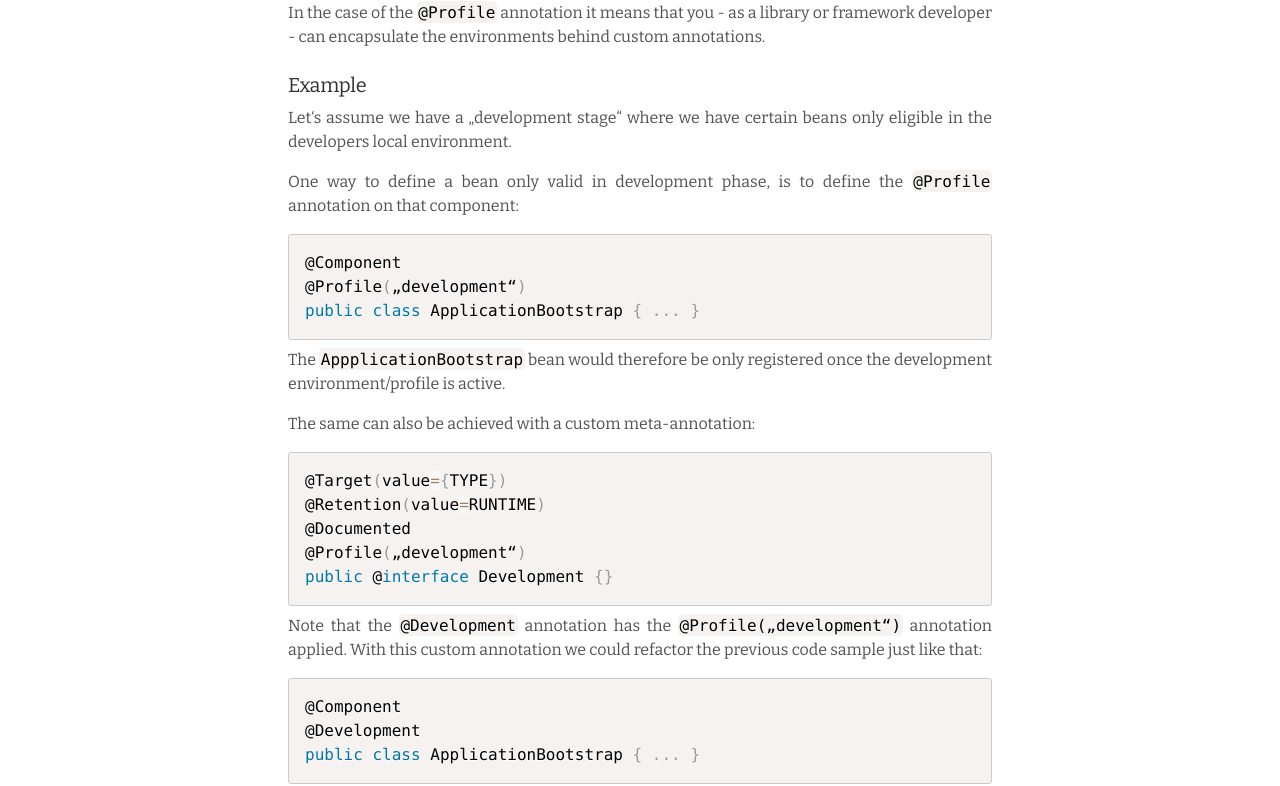
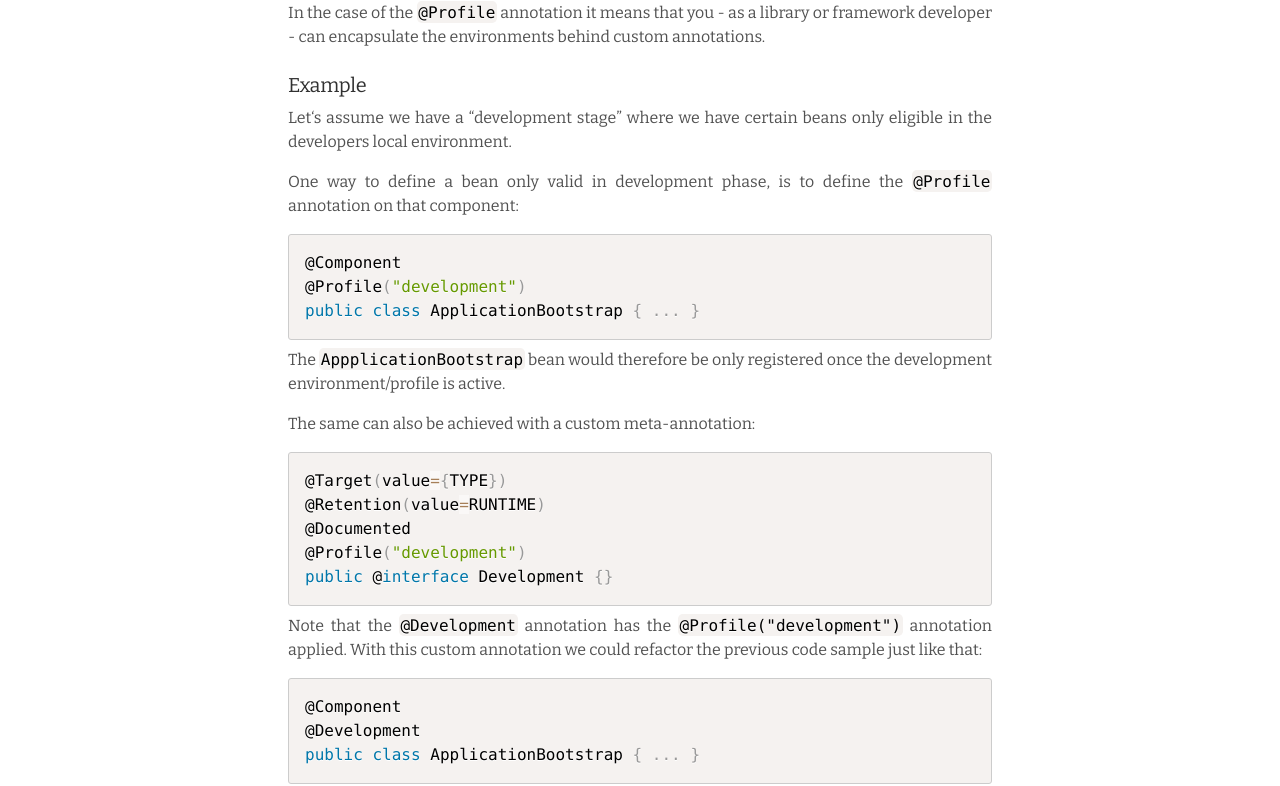
Before and after one commit to andresteingress/andresteingress.github.io, a Jekyll site: the page built from _posts/2017-09-18-environment-meta-annotations.md, in a window 1280 px wide. Shown: the part 625-1411 px from the top of the page. Built offline with Jekyll 4.4.1, drawn with Linux system fonts in a browser that asks for light colours; Markdown is read by kramdown in place of the engine named in the settings; comment, search, counter and statistics services are not loaded.

Commit message:
fixed layout issues

```diff
--- a/_posts/2017-09-18-environment-meta-annotations.md
+++ b/_posts/2017-09-18-environment-meta-annotations.md
@@ -26,13 +26,13 @@ In the case of the `@Profile` annotation it means that you - as a library or fra
 
 ### Example
 
-Let‘s assume we have a „development stage“ where we have certain beans only eligible in the developers local environment.
+Let‘s assume we have a "development stage" where we have certain beans only eligible in the developers local environment.
 
 One way to define a bean only valid in development phase, is to define the `@Profile` annotation on that component:
 
 <pre><code class="language-groovy">
 @Component
-@Profile(„development“)
+@Profile("development")
 public class ApplicationBootstrap { ... }
 </code></pre>
 
@@ -44,11 +44,11 @@ The same can also be achieved with a custom meta-annotation:
 @Target(value={TYPE})
 @Retention(value=RUNTIME)
 @Documented
-@Profile(„development“)
+@Profile("development")
 public @interface Development {}
 </code></pre>
 
-Note that the `@Development` annotation has the `@Profile(„development“)` annotation applied. With this custom annotation we could refactor the previous code sample just like that:
+Note that the `@Development` annotation has the `@Profile("development")` annotation applied. With this custom annotation we could refactor the previous code sample just like that:
 
 <pre><code class="language-groovy">
 @Component
```
